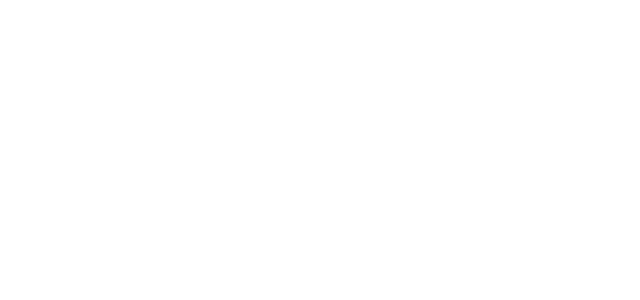
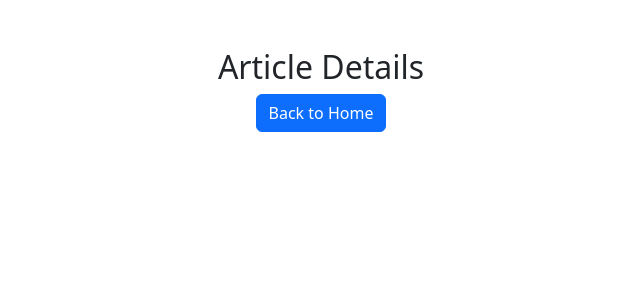
Before and after one commit to Arch-020/React-Redux-Search-Form, a React (Create React App) app: page /articles/1 in a window 1280 px wide. Before the commit this address had no page. Shown: the top 300 px of the page, without its empty margins (319-959 px from the left). Built offline with nearby package versions, Linux system fonts and the light colour scheme.

Commit message:
added route to article details page

```diff
--- a/src/App.js
+++ b/src/App.js
@@ -6,7 +6,7 @@
 import { BrowserRouter , Route , Routes } from 'react-router-dom';
 
 import Home from './components/home/Home';
-import ArticleDetails from './components/home/Home';
+import ArticleDetails from './components/home/ArticleDetails';
 
 function App() {
   return (
@@ -17,7 +17,7 @@
 
     <Routes>
     <Route exact path="/" element= {<Home />} />
-    <Route exact path="/articles/" element= {<ArticleDetails />} />
+    <Route exact path="/articles/:slug" element= {<ArticleDetails />} />
     </Routes>
 
     </BrowserRouter>
--- a/src/components/home/ArticleDetails.js
+++ b/src/components/home/ArticleDetails.js
@@ -1,30 +1,14 @@
-import React, { Component } from 'react'
-import { connect } from 'react-redux'
+import React from 'react'
+import { Link } from 'react-router-dom';
 
-import { fetchArticle } from '../../actions/searchActions'
-
-export class ArticleDetails extends Component {
-
-  componentDidMount() {
-    this.props.fetchArticle(this.props.match.params.slug)
-  }
-
-  render() {
-    return (
-      <React.Fragment>
-        <div className="container">
-
-          <h2>Article Title</h2>
-
-        </div>
-      </React.Fragment>
-    )
-  }
+const ArticleDetails = () => {
+  return (
+    <div className="container text-center mt-5">
+    <h2>Article Details</h2>
+    <Link to='/' className='btn btn-primary'> Back to Home</Link>
+    </div>
+  )
 }
 
 
-const mapStateToProps = state => ({
-  article: state.articles.article
-})
-
-export default connect(mapStateToProps, { fetchArticle })(ArticleDetails);
+export default ArticleDetails;
```
